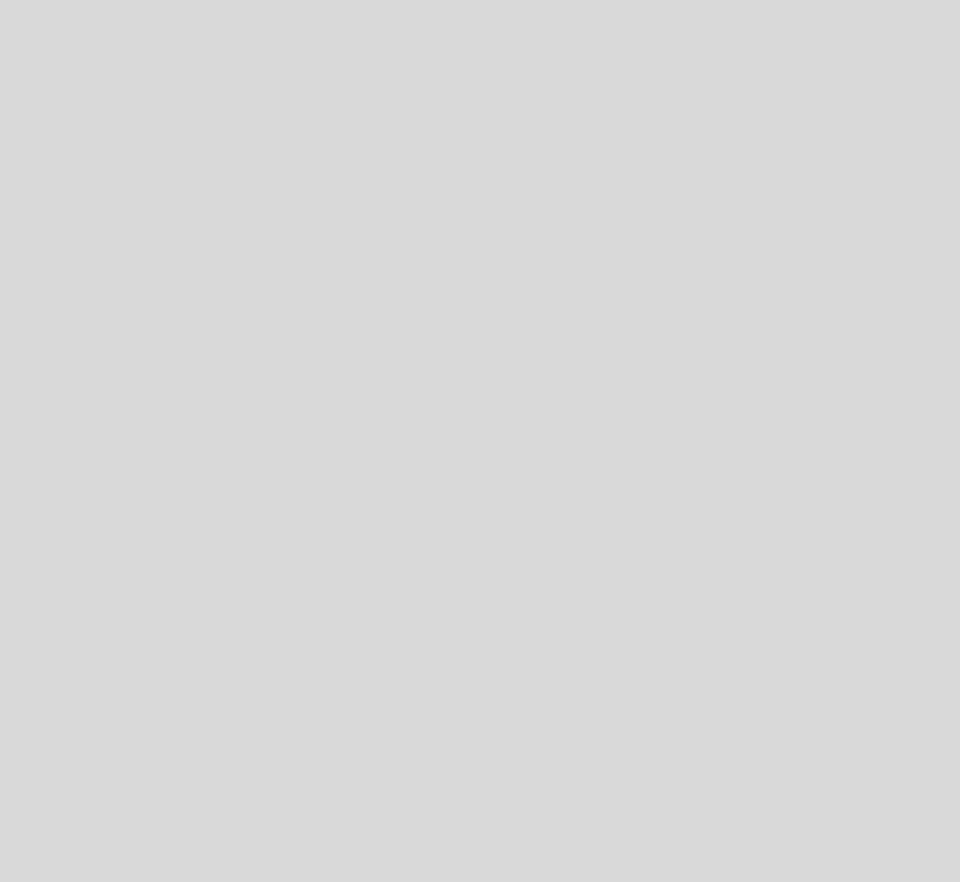
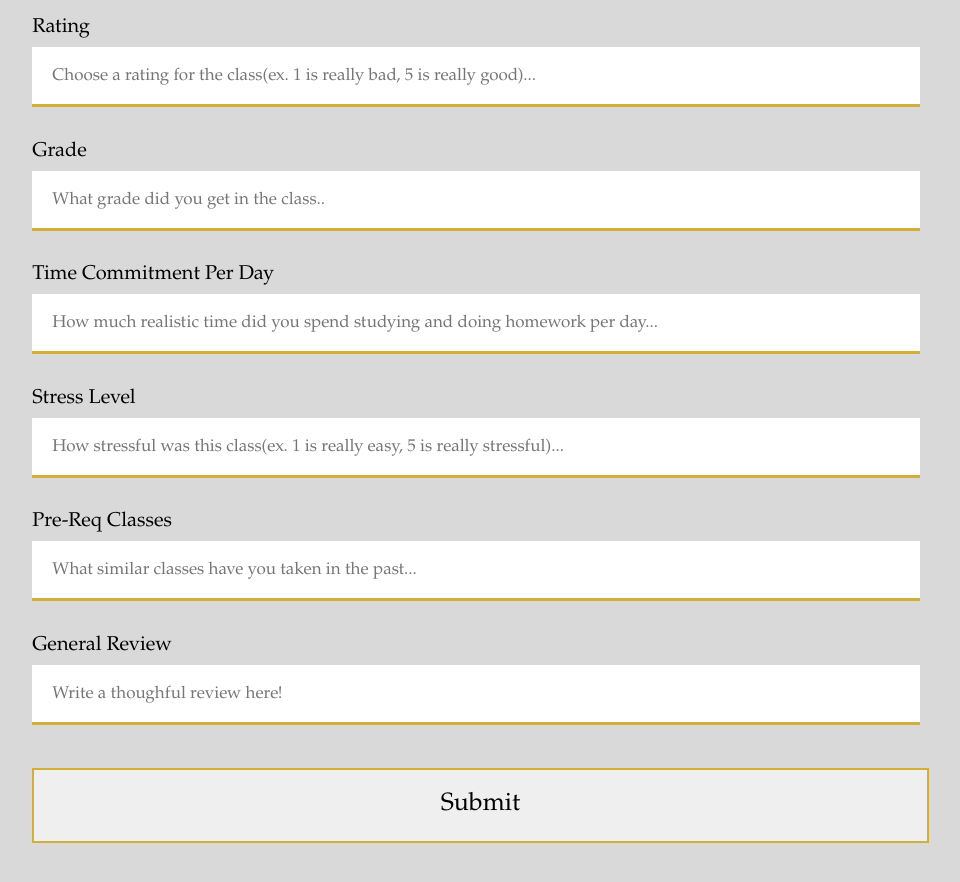
Before and after one commit to Ashwin-T/Xperience-Old, a React (Create React App) app: page /reviewSubmitter in a window 1280 px wide. Shown: the part 340-1222 px from the top of the page, without its empty margins (66-1026 px from the left). Before the commit the page ends 800 px from the top, so only its background shows below. Built offline with nearby package versions, Linux system fonts and the light colour scheme; the HTML template or start-up script is replaced by a standard one.

Commit message:
Integrated firebase w form data

```diff
--- a/src/App.js
+++ b/src/App.js
@@ -2,7 +2,8 @@ import Navbar from './pages/Navbar.js';
 import Default from './pages/default/default.jsx';
 import Home from './pages/home/home.jsx';
 import QuestionList from './pages/questions/questionList.jsx';
-import ReviewFinder from './pages/reviewfinder/reviewfinder';
+import ReviewFinder from './pages/reviewfinder/reviewfinder.jsx';
+import SubmitReview from './pages/reviewSubmitter/submitReview.jsx';
 import {BrowserRouter as Router, Route, Switch} from 'react-router-dom';
 
 // see this is my home page and it goes to....
@@ -26,6 +27,9 @@ function App() {
              <Route exact path = "/reviewfinder">
                 <ReviewFinder/>
               </Route>
+              <Route xact path = "/reviewSubmitter">
+                <SubmitReview/>
+              </Route>
           </Switch>
 
         </div>
--- a/src/index.css
+++ b/src/index.css
@@ -184,10 +184,12 @@ ul{
 }
 .titlesforReview{
   margin-top: 2%;
+  font-size: 20px;
 }
 .reviewSubmit{
-  border-radius: 10px;
-  width: 60%;
+  font-size: 25px;
+  width: 76.5%;
+  height: 75px;
   padding: 10px;
   border: 2px solid var(--accent-color);
   box-sizing: border-box;
--- a/src/pages/questions/Questions.js
+++ b/src/pages/questions/Questions.js
@@ -1,43 +1,20 @@
 import { useEffect, useState } from "react";
-import db from "./firebase";
+import db from "../firebase";
+import PostQuestions from "./postQuestions"
+import AddQuestions from './addQuestions'
 
 const Questions = () => {
-  const questionsCollection = db.collection("questions");
 
-  const [questions, setQuestions] = useState([]);
-  useEffect(() => {
-    var tempArray = [];
-    db.collection("questions")
-      .orderBy("likes", "desc")
-      .get()
-      .then((querySnapshot) => {
-        querySnapshot.forEach((doc) => {
-          // doc.data() is never undefined for query doc snapshots
-          tempArray.push(doc.data());
-        });
-        setQuestions(tempArray);
-      })
-      .catch((error) => {
-        console.log("Error getting documents: ", error);
-      });
-  }, []);
   return (
     <div>
       <div className="mainText" style={{ marginLeft: "7%" }}>
-        <h1 style={{ borderBottom: "2px solid #D4AF37", width: "75%" }}>Ask A Question</h1>
+        <h1 style={{ borderBottom: "2px solid #D4AF37"}}>Ask A Question</h1>
       </div>
 
-      <form id="add-questions">
-        <input type="text" id="questionBox" style={{ float: "center", fontSize: "17px", marginLeft: "7%" }}></input>
-        {/*placeholder = {{'Specific questions about classes, combinations of classes, teachers, etc... '*/}
-        <input type="submit" id="subButton" class="submit" value="Submit"></input>
-      </form>
+      <AddQuestions/>
 
-      <ul>
-        {questions.map((ques) => (
-          <li>{ques.questionsAsked} </li>
-        ))}
-      </ul>
+      <PostQuestions/>
+
     </div>
   );
 };
--- /dev/null
+++ b/src/pages/questions/addQuestions.js
@@ -0,0 +1,46 @@
+import { useEffect, useState } from "react";
+import db from "../firebase";
+
+
+const AddQuestions = () => {
+
+    const questionsCollection = db.collection("questions");
+    const [questionInput, setquestionInput] = useState('');
+    const [loader, setLoader] = useState(false);
+
+
+    const handleSubmit = (e) => {
+        e.preventDefault();
+        setLoader(true);
+
+        questionsCollection.add({
+            questionsAsked: questionInput,
+            likes: 0
+        })
+        .then(() => {
+          setLoader(false);
+          alert("Your question has been submitted👍");
+          setquestionInput('');
+          window.location.reload(false);
+
+      })
+    }
+
+
+    return (
+    <form id="add-questions" onSubmit = {handleSubmit}>
+        <input type="text" id="questionBox" style={{ float: "center", fontSize: "17px", marginLeft: "7%" }}
+        value = {questionInput}
+
+        onChange={(e) => setquestionInput(e.target.value)}>
+
+        </input>
+        {/*placeholder = {{'Specific questions about classes, combinations of classes, teachers, etc... '*/}
+        <button className="submit" value="Submit">Submit</button>
+    </form>
+
+
+      );
+}
+
+export default AddQuestions;
--- /dev/null
+++ b/src/pages/questions/postQuestions.js
@@ -0,0 +1,36 @@
+import { useEffect, useState } from "react";
+import db from "../firebase";
+
+const PostQuestions = () => {
+    const questionsCollection = db.collection("questions");
+
+    const [questions, setQuestions] = useState([]);
+    useEffect(() => {
+      var tempArray = [];
+      db.collection("questions")
+        .orderBy("likes", "desc")
+        .get()
+        .then((querySnapshot) => {
+          querySnapshot.forEach((doc) => {
+            // doc.data() is never undefined for query doc snapshots
+            tempArray.push(doc.data());
+          });
+          setQuestions(tempArray);
+        })
+        .catch((error) => {
+          console.log("Error getting documents: ", error);
+        });
+    }, []);
+
+    return (
+    <div>
+    <ul>
+        {questions.map((ques) => (
+          <li>{ques.questionsAsked} </li>
+        ))}
+      </ul> );
+    </div>
+    )
+}
+
+export default PostQuestions;
--- /dev/null
+++ b/src/pages/reviewSubmitter/reviewSubmitter.js
@@ -0,0 +1,83 @@
+import { useEffect, useState } from "react";
+import db from "../firebase.js";
+
+const ReviewSubmitter = () => {
+
+
+    const [loader, setLoader] = useState(false);
+    const reviewCollection = db.collection("review");
+
+    const [classInput, setclassInput] = useState('');
+    const [ratingInput, setratingInput] = useState('');
+    const [gradeInput, setgradeInput] = useState('');
+    const [timeInput, settimeInput] = useState('');
+    const [stressInput, setstressInput] = useState('');
+    const [preReqInput, setpreReqInput] = useState('');
+    const [reviewInput, setreviewInput] = useState('');
+
+
+
+    const handleSubmit = (e) => {
+        e.preventDefault();
+        setLoader(true);
+
+        reviewCollection.add({
+
+            class: classInput,
+            grade: gradeInput,
+            rating: ratingInput,
+            timeSpentPerNight: timeInput,
+            similarClasses: preReqInput,
+            stressLevel: stressInput,
+            review: reviewInput
+
+        })
+        .then(() => {
+          setLoader(false);
+          alert("Your review has been submitted👍");
+          setclassInput('');
+          setratingInput('');
+          setgradeInput('');
+          setstressInput('');
+          settimeInput('');
+          setpreReqInput('');
+          setreviewInput('');
+
+          window.location.reload(false);
+
+      })
+    }
+
+
+
+
+    return (
+        <div>
+            <div className = "mainText" style = {{marginLeft: '7%', width: ''}}>
+                <h1 style = {{borderBottom: '2px solid #D4AF37'}}>
+                Submit A Review
+                </h1>
+            </div>
+             <form id = "enterReview" style = {{marginLeft: '7%'}} onSubmit = {handleSubmit}>
+                <div className = "titlesforReview">Class Name</div>
+                <input type="text" id = "classSelector" list = "classes" placeholder = "Search for the class you are reviewing..." style = {{fontSize: '17px'}}   onChange={(e) => setclassInput(e.target.value)}></input>
+                <div className = "titlesforReview">Rating</div>
+                <input type="text" id = "ratingSelector" list = "rating" placeholder = "Choose a rating for the class(ex. 1 is really bad, 5 is really good)..." style = {{fontSize: '17px'}}onChange={(e) => setratingInput(e.target.value)}></input>
+                <div className = "titlesforReview">Grade</div>
+                <input type="text" id = "gradeSelector" list = "grade" placeholder = "What grade did you get in the class.." style = {{fontSize: '17px'}}onChange={(e) => setgradeInput(e.target.value)}></input>
+                <div className = "titlesforReview">Time Commitment Per Day</div>
+                <input type="text" id = "timeSelector"list = "realhmwtime" placeholder = "How much realistic time did you spend studying and doing homework per day..." style = {{fontSize: '17px'}} onChange={(e) => settimeInput(e.target.value)}></input>
+                <div className = "titlesforReview">Stress Level</div>
+                <input type="text" id = "stressLevelSelector" list = "rating" placeholder = "How stressful was this class(ex. 1 is really easy, 5 is really stressful)..." style = {{fontSize: '17px'}} onChange={(e) => setstressInput(e.target.value)}></input>
+                <div className = "titlesforReview">Pre-Req Classes</div>
+                <input type="text" id = "similarClassSelector" list = "classes" placeholder = "What similar classes have you taken in the past..." style = {{fontSize: '17px'}}onChange={(e) => setpreReqInput(e.target.value)}></input>
+                <div className = "titlesforReview">General Review</div>
+                <input type = 'text' id = "reviewSelector" placeholder = "Write a thoughful review here!" style = {{fontSize: '17px'}} onChange={(e) => setreviewInput(e.target.value)}></input>
+                <button id = "subMainButton"className = "reviewSubmit" value = "Submit"> Submit</button>
+            </form>
+
+        </div>
+      )
+}
+
+export default ReviewSubmitter;
--- /dev/null
+++ b/src/pages/reviewSubmitter/submitReview.jsx
@@ -0,0 +1,11 @@
+import React from 'react';
+import ReviewSubmitter from './reviewSubmitter';
+
+
+export default function SubmitReview(){
+    return(
+        <div>
+            <ReviewSubmitter/>
+        </div>
+    )
+}
```
Also changed, not shown: src/pages/firebase.js (renamed from src/pages/questions/firebase.js).
